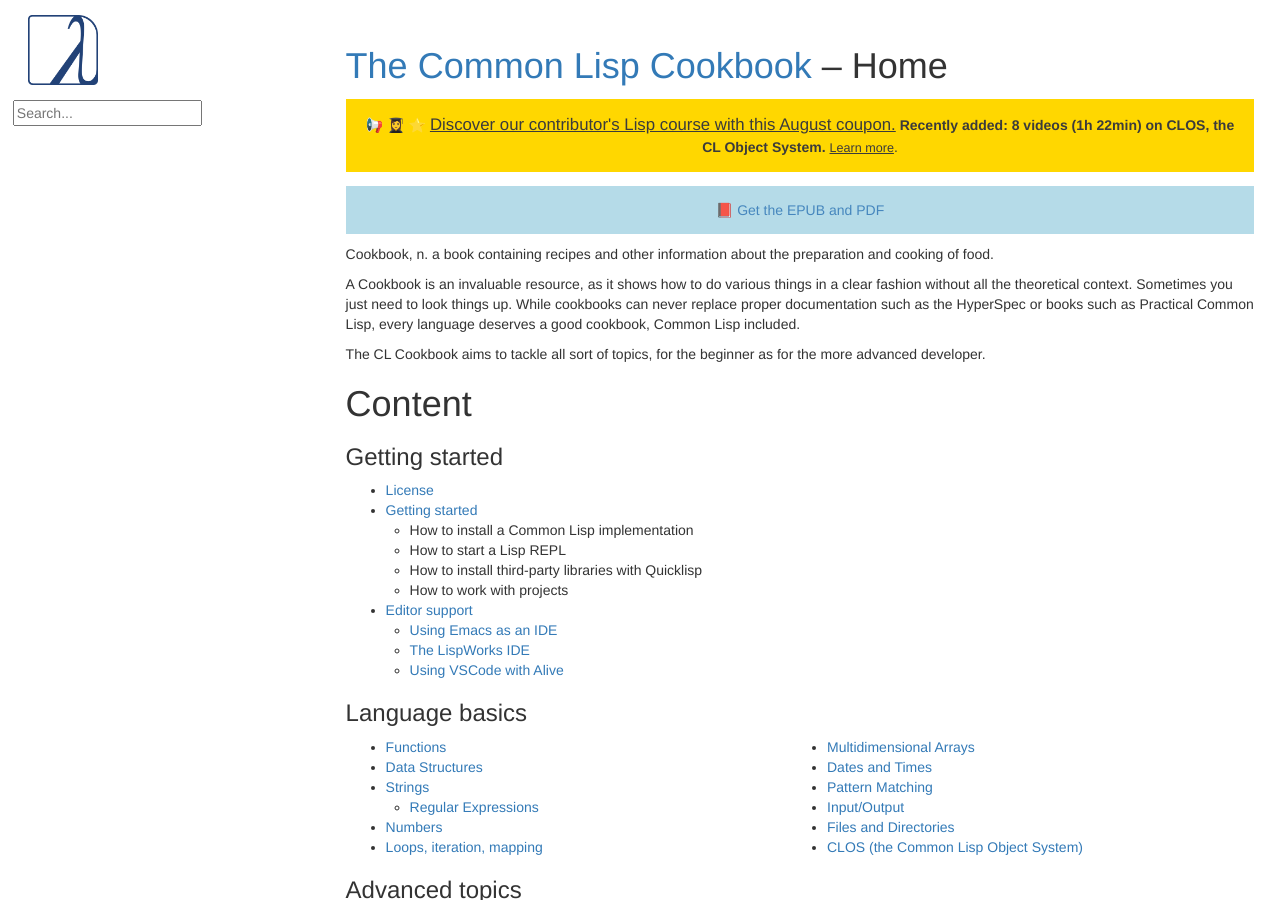
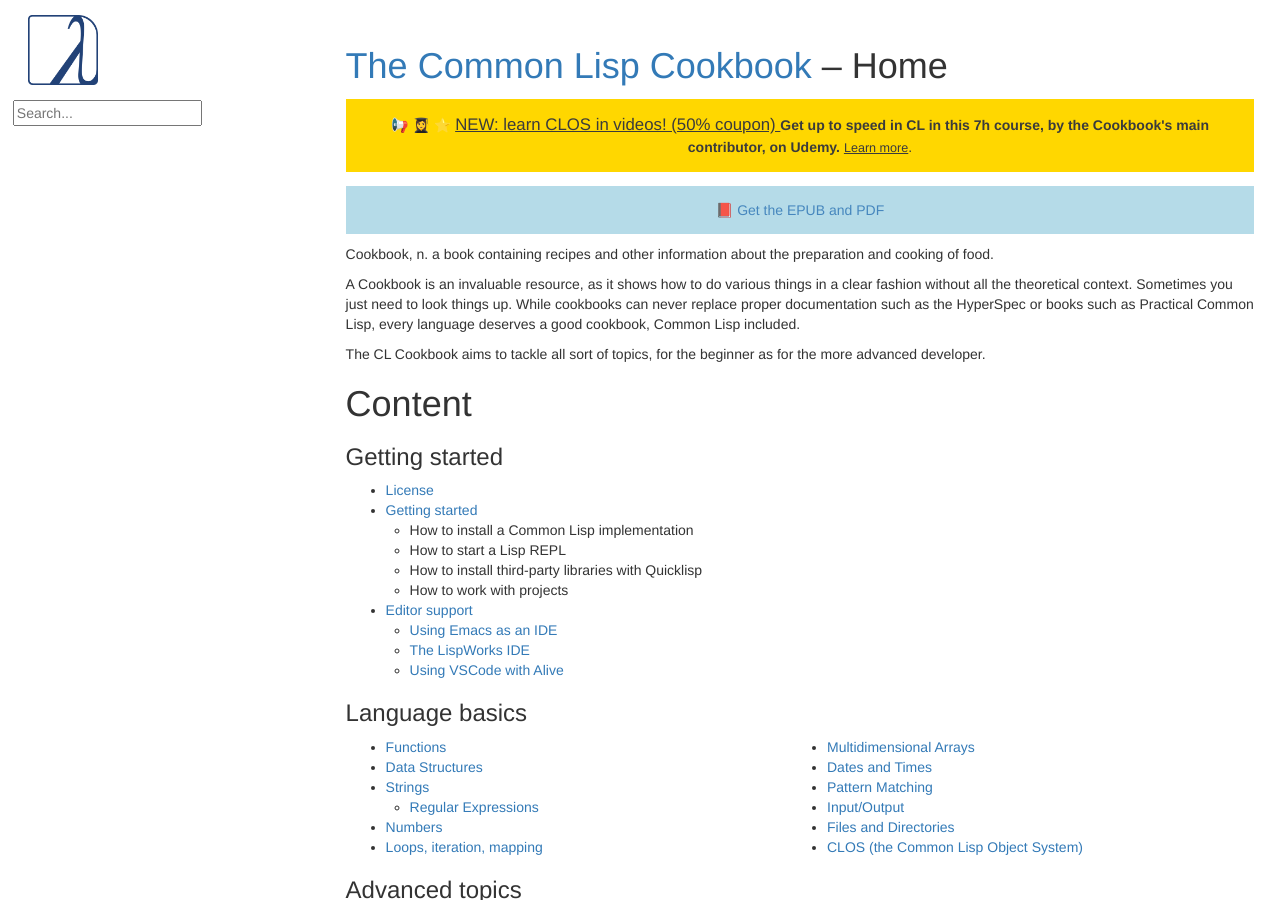
Before and after one commit to LispCookbook/cl-cookbook, a Jekyll site: the page built from index.md, in a window 1280 px wide and 900 px high. Built offline with Jekyll 4.4.1, drawn with Linux system fonts in a browser that asks for light colours.

Commit message:
(banner)

```diff
--- a/_layouts/chapter.html
+++ b/_layouts/chapter.html
@@ -6,9 +6,9 @@
 
 <p class="announce">
   📢 👩‍🎓 ⭐
-  <a style="font-size: 120%" href="https://www.udemy.com/course/common-lisp-programming/?couponCode=CLOS-FOR-SUMMER" title="This course is under a paywall on the Udemy platform. Several videos are freely available so you can judge before diving in. vindarel is (I am) the main contributor of this Cookbook."> Discover our contributor's Lisp course with this August coupon.</a>
+  <a style="font-size: 120%" href="https://www.udemy.com/course/common-lisp-programming/?couponCode=LISPY-2409-COOKBOOK" title="This course is under a paywall on the Udemy platform. Several videos are freely available so you can judge before diving in. vindarel is (I am) the main contributor of this Cookbook."> NEW: learn CLOS in videos! (50% coupon) </a>
   <strong>
-    Recently added: 8 videos (1h 22min) on CLOS, the CL Object System.
+    Get up to speed in CL in this 7h course, by the Cookbook's main contributor, on Udemy.
   </strong>
   <a style="font-size: 90%" href="https://github.com/vindarel/common-lisp-course-in-videos/">Learn more</a>.
 </p>
```
